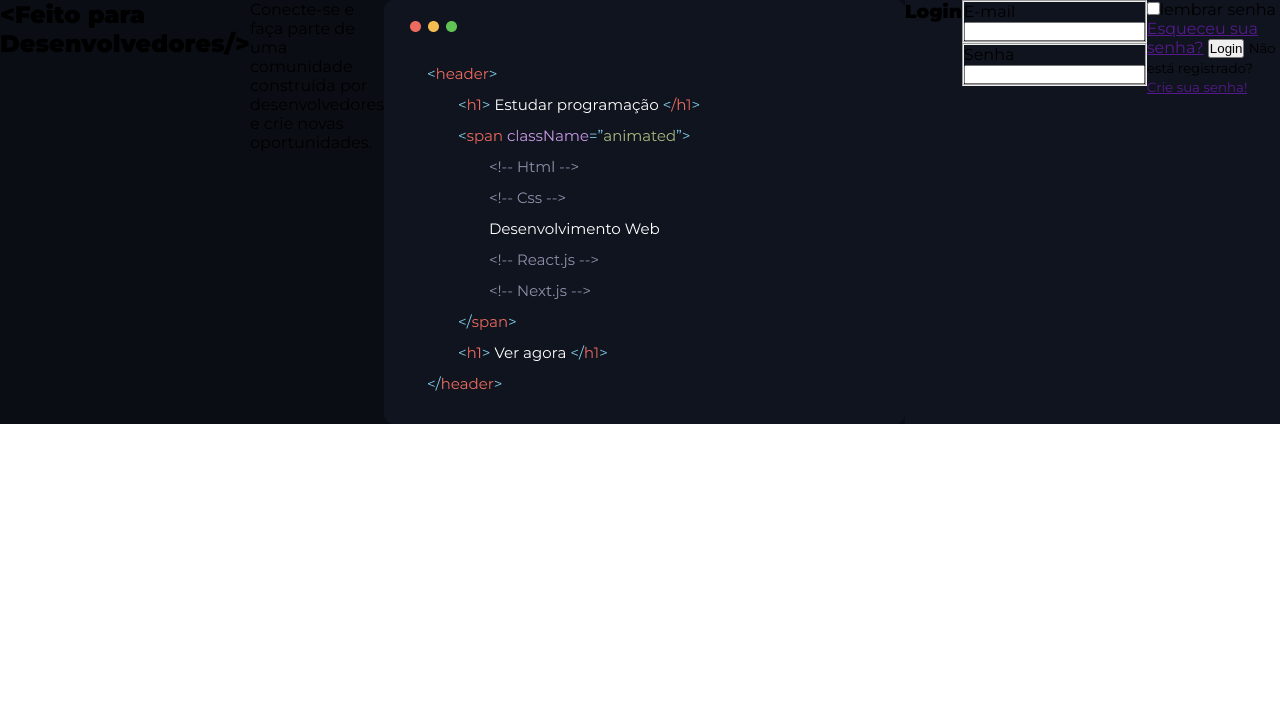
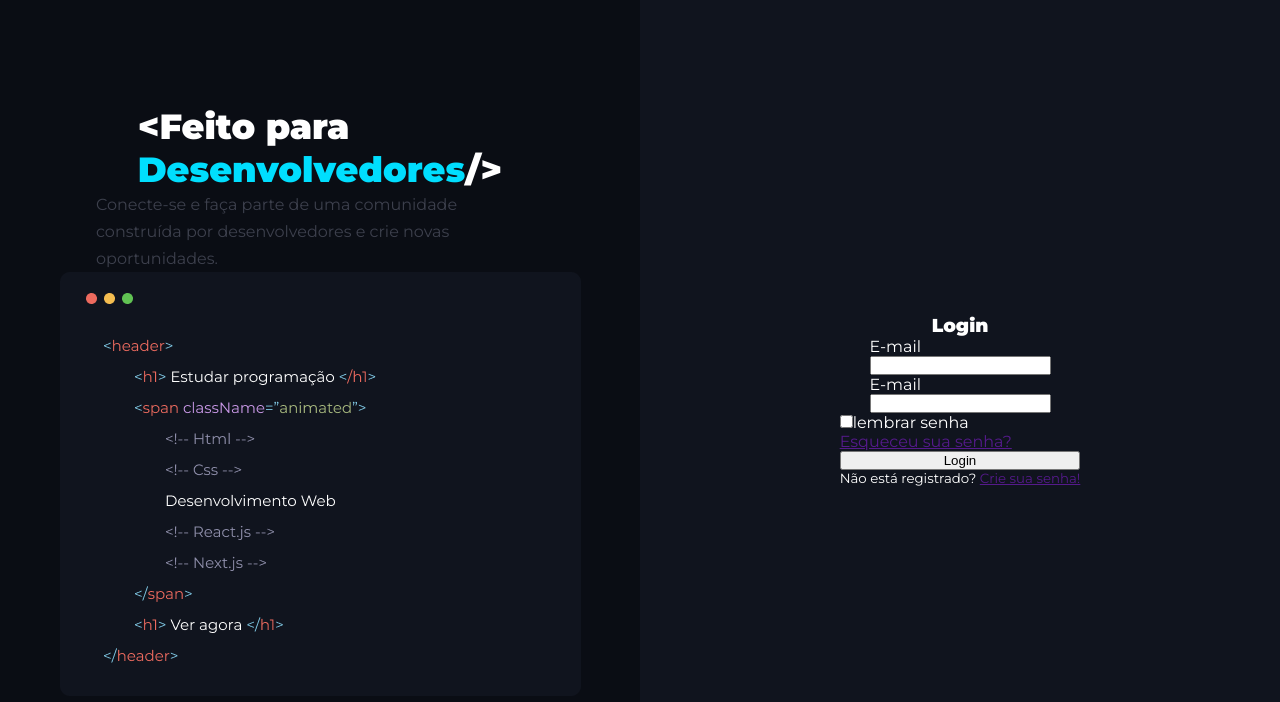
Before and after one commit to Jreng7/challenge04, a plain HTML site: page index.html in a window 1280 px wide. Drawn offline with Linux system fonts and the light colour scheme.

Commit message:
mais alteracao

```diff
--- a/css/style.css
+++ b/css/style.css
@@ -15,14 +15,57 @@ body {
 main {
     display: flex;
     align-items: stretch;
+    height: 100vh;
 }
 
 aside {
     background-color: #0A0D14;
     display: flex;
+    flex-direction: column;
+    flex: 1;
+    justify-content: center;
+    align-items: center;
 }
 
 .right {
     background-color: #10141E;
     display: flex;
+    flex-direction: column;
+    justify-content: center;
+    align-items: center;
+    flex: 1;
+    color: #fff;
 }
+
+h1 {
+    color: #fff;
+}
+
+strong {
+    color: #00defe;
+}
+
+p {
+    color: #3d404d;
+    width: 70%;
+    line-height: 27px;
+}
+
+h1, strong {
+    font-size: 35px;
+}
+
+img {
+    width: 521px;
+    height: 424px;
+}
+
+.low-form {
+    display: flex;
+    flex-direction: column;
+}
+
+form {
+    display: flex;
+    flex-direction: column;
+}
--- a/index.html
+++ b/index.html
@@ -10,25 +10,24 @@
     <main>
         <aside>
             <h1>&lt;Feito para <br><strong>Desenvolvedores</strong>/&gt;</h1>
-            <p>Conecte-se e faça parte de uma comunidade construída por desenvolvedores e crie novas oportunidades.</p>
+            <p>Conecte-se e faça parte de uma comunidade
+                construída por desenvolvedores e crie novas oportunidades.
+            </p>
             <img src="assets/tela.png" alt="mostrando códigos html">
         </aside>
 
         <section class="right">
             <h3>Login</h3>
             <form>
-                <fieldset>
-                    <label>E-mail</label>
-                    <input type="text">
-                </fieldset>
-                <fieldset>
-                    <label>Senha</label>
-                    <input type="password">
-                </fieldset>
+                <label>E-mail</label>
+                <input type="text">
+                <label>E-mail</label>
+                <input type="password">
             </form>
 
             <section class="low-form">
                 <label><input type="checkbox">lembrar senha</label>
+
                 <a href="">Esqueceu sua senha?</a>
                 <button type="submit">Login</button>
                 <small>Não está registrado? <a href="">Crie sua senha!</a></small>
```
